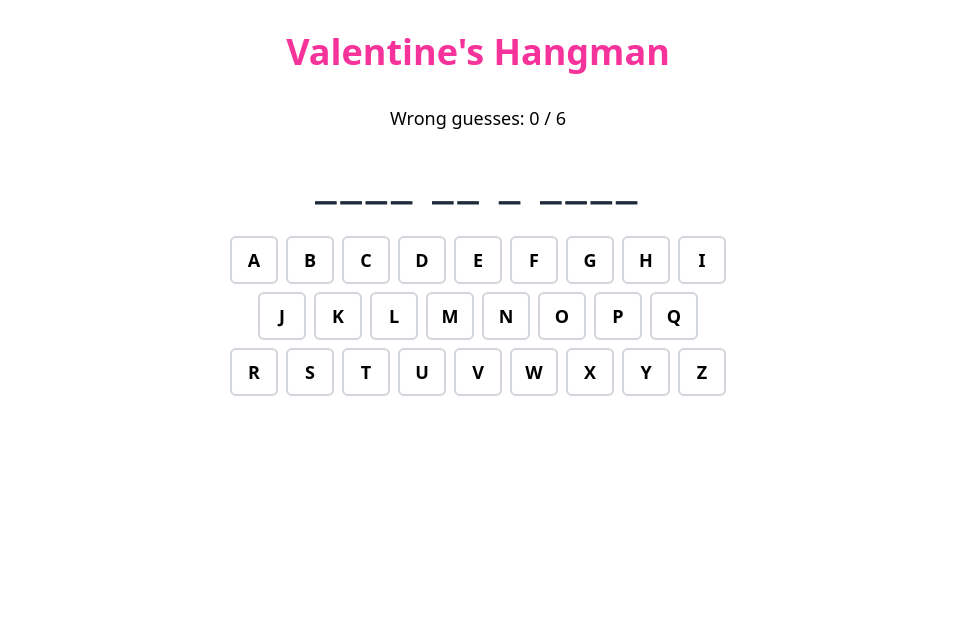
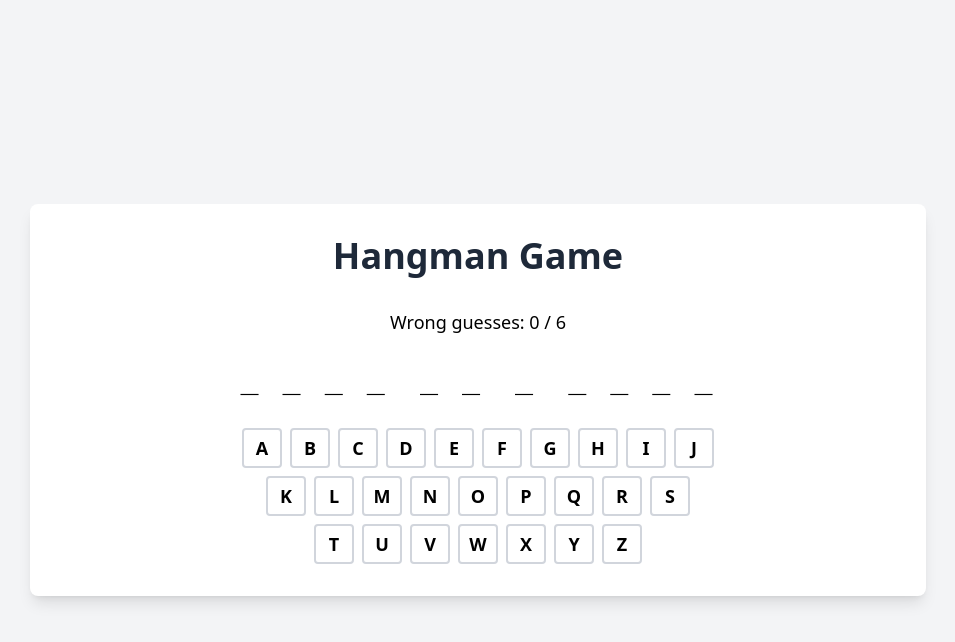
Before and after one commit to hkittelberger/valentine-hangman, a SvelteKit app: page / in a window 1280 px wide. Shown: the top 642 px of the page, without its empty margins (162-1117 px from the left). Built offline with nearby package versions, Linux system fonts and the light colour scheme.

Commit message:
changed to work with correct guesses

```diff
--- a/src/routes/+page.svelte
+++ b/src/routes/+page.svelte
@@ -1,100 +1,159 @@
 <script>
 	let targetPhrase = "this is a test";
-	let guessedLetters = new Set();
+	let guessedLetters = [];
 	let wrongGuesses = 0;
 	let maxWrongGuesses = 6;
 
+	// All 26 letters of the alphabet
 	const alphabet = 'abcdefghijklmnopqrstuvwxyz'.split('');
-	const letterRows = [
-		alphabet.slice(0, 9),   // a-i
-		alphabet.slice(9, 17),  // j-q
-		alphabet.slice(17, 26)  // r-z
-	];
+
+	// Split phrase into words and handle display
+	$: words = targetPhrase.toLowerCase().split(' ');
+	$: displayWords = words.map(word =>
+		word.split('').map(letter =>
+			guessedLetters.includes(letter) ? letter.toUpperCase() : '_'
+		).join(' ')
+	);
+
+	// Check if letter has been guessed
+	$: isLetterGuessed = (letter) => guessedLetters.includes(letter);
+
+	// Check if letter is in the target phrase
+	$: isCorrectLetter = (letter) => targetPhrase.toLowerCase().includes(letter);
+
+	// Check win condition
+	$: hasWon = words.every(word =>
+		word.split('').every(letter => guessedLetters.includes(letter))
+	);
+
+	// Check lose condition
+	$: hasLost = wrongGuesses >= maxWrongGuesses;
+
+	// Game over condition
+	$: gameOver = hasWon || hasLost;
 
 	function guessLetter(letter) {
-		if (guessedLetters.has(letter)) return;
+		if (isLetterGuessed(letter) || gameOver) return;
 
-		guessedLetters.add(letter);
-		guessedLetters = guessedLetters; // trigger reactivity
+		guessedLetters = [...guessedLetters, letter];
 
-		if (!targetPhrase.toLowerCase().includes(letter)) {
+		if (!isCorrectLetter(letter)) {
 			wrongGuesses++;
 		}
 	}
 
-	function getDisplayWord() {
-		return targetPhrase
-			.split(' ')
-			.map(word =>
-				word.split('').map(char =>
-					guessedLetters.has(char.toLowerCase()) ? char : '_'
-				).join('')
-			);
-	}
-
-	function isGameWon() {
-		const letters = targetPhrase.toLowerCase().replace(/\s/g, '');
-		return letters.split('').every(letter => guessedLetters.has(letter));
-	}
-
-	function isGameLost() {
-		return wrongGuesses >= maxWrongGuesses;
-	}
-
 	function resetGame() {
-		guessedLetters = new Set();
+		guessedLetters = [];
 		wrongGuesses = 0;
 	}
-
-	$: displayWords = getDisplayWord();
-	$: gameWon = isGameWon();
-	$: gameLost = isGameLost();
-	$: gameOver = gameWon || gameLost;
 </script>
 
-<div class="max-w-2xl mx-auto p-8 text-center font-sans">
-	<h1 class="text-pink-500 text-4xl font-bold mb-8">Valentine's Hangman</h1>
+<div class="min-h-screen bg-gray-100 flex flex-col items-center justify-center p-8">
+	<div class="max-w-4xl w-full bg-white rounded-lg shadow-lg p-8">
+		<h1 class="text-4xl font-bold text-center mb-8 text-gray-800">Hangman Game</h1>
 
-	<div class="mb-6">
+		<!-- Wrong guesses counter -->
+		<div class="text-center mb-6">
 			<p class="text-lg">Wrong guesses: {wrongGuesses} / {maxWrongGuesses}</p>
 		</div>
 
-	<div class="text-4xl font-bold my-8 tracking-widest text-gray-800 flex justify-center gap-4 flex-wrap">
+		<!-- Word display -->
+		<div class="text-center mb-8">
 			{#each displayWords as word, i}
-			<span class="font-mono">{word}</span>
+				<div class="inline-block mx-4">
+					<span class="text-3xl font-mono tracking-widest">{word}</span>
+				</div>
 			{/each}
 		</div>
 
-	{#if gameWon}
-		<div class="text-2xl font-bold my-6 p-4 rounded-lg bg-green-100 text-green-800 border-2 border-green-200">🎉 You won! 🎉</div>
-	{:else if gameLost}
-		<div class="text-2xl font-bold my-6 p-4 rounded-lg bg-red-100 text-red-800 border-2 border-red-200">💀 Game over! The phrase was: "{targetPhrase}" 💀</div>
+		<!-- Game status -->
+		{#if hasWon}
+			<div class="text-center mb-6">
+				<p class="text-2xl text-green-600 font-bold">🎉 You Won! 🎉</p>
+			</div>
+		{:else if hasLost}
+			<div class="text-center mb-6">
+				<p class="text-2xl text-red-600 font-bold">💀 Game Over! 💀</p>
+				<p class="text-lg mt-2">The answer was: <span class="font-bold uppercase">{targetPhrase}</span></p>
+			</div>
 		{/if}
 
+		<!-- Reset button -->
 		{#if gameOver}
+			<div class="text-center mb-6">
 				<button
-			class="bg-pink-500 hover:bg-pink-600 text-white font-bold py-3 px-6 rounded-md text-lg transition-colors mb-8"
 					on:click={resetGame}
+					class="bg-blue-500 hover:bg-blue-700 text-white font-bold py-2 px-4 rounded"
 				>
 					Play Again
 				</button>
+			</div>
 		{/if}
 
-	<div class="mt-8">
-		{#each letterRows as row}
-			<div class="flex justify-center gap-2 mb-2">
-				{#each row as letter}
+		<!-- Alphabet buttons in 3 rows -->
+		<div class="flex flex-col items-center space-y-2">
+			<!-- First row: Q-P (10 letters) -->
+			<div class="flex flex-wrap justify-center gap-2">
+				{#each alphabet.slice(0, 10) as letter}
 					<button
-						class="w-12 h-12 border-2 border-gray-300 bg-white text-lg font-bold rounded-md cursor-pointer transition-all duration-200 hover:bg-gray-100 hover:border-pink-500 disabled:cursor-not-allowed
-						{guessedLetters.has(letter) && targetPhrase.toLowerCase().includes(letter) ? 'bg-green-100 border-green-500 text-green-800' : ''}
-						{guessedLetters.has(letter) && !targetPhrase.toLowerCase().includes(letter) ? 'bg-red-100 border-red-500 text-red-800' : ''}"
-						disabled={guessedLetters.has(letter) || gameOver}
 						on:click={() => guessLetter(letter)}
+						disabled={isLetterGuessed(letter) || gameOver}
+						class="w-10 h-10 rounded border-2 font-bold text-lg transition-colors
+							{isLetterGuessed(letter)
+								? isCorrectLetter(letter)
+									? 'bg-green-500 text-white border-green-500'
+									: 'bg-red-500 text-white border-red-500'
+								: gameOver
+									? 'bg-gray-300 text-gray-500 border-gray-300 cursor-not-allowed'
+									: 'bg-white hover:bg-gray-100 border-gray-300 hover:border-gray-400 cursor-pointer'
+							}"
 					>
 						{letter.toUpperCase()}
 					</button>
 				{/each}
 			</div>
+
+			<!-- Second row: A-L (9 letters) -->
+			<div class="flex flex-wrap justify-center gap-2">
+				{#each alphabet.slice(10, 19) as letter}
+					<button
+						on:click={() => guessLetter(letter)}
+						disabled={isLetterGuessed(letter) || gameOver}
+						class="w-10 h-10 rounded border-2 font-bold text-lg transition-colors
+							{isLetterGuessed(letter)
+								? isCorrectLetter(letter)
+									? 'bg-green-500 text-white border-green-500'
+									: 'bg-red-500 text-white border-red-500'
+								: gameOver
+									? 'bg-gray-300 text-gray-500 border-gray-300 cursor-not-allowed'
+									: 'bg-white hover:bg-gray-100 border-gray-300 hover:border-gray-400 cursor-pointer'
+							}"
+					>
+						{letter.toUpperCase()}
+					</button>
+				{/each}
+			</div>
+
+			<!-- Third row: Z-M (7 letters) -->
+			<div class="flex flex-wrap justify-center gap-2">
+				{#each alphabet.slice(19, 26) as letter}
+					<button
+						on:click={() => guessLetter(letter)}
+						disabled={isLetterGuessed(letter) || gameOver}
+						class="w-10 h-10 rounded border-2 font-bold text-lg transition-colors
+							{isLetterGuessed(letter)
+								? isCorrectLetter(letter)
+									? 'bg-green-500 text-white border-green-500'
+									: 'bg-red-500 text-white border-red-500'
+								: gameOver
+									? 'bg-gray-300 text-gray-500 border-gray-300 cursor-not-allowed'
+									: 'bg-white hover:bg-gray-100 border-gray-300 hover:border-gray-400 cursor-pointer'
+							}"
+					>
+						{letter.toUpperCase()}
+					</button>
 				{/each}
 			</div>
 		</div>
+	</div>
+</div>
```
Lines whose indentation alone changed are shown as unchanged.
